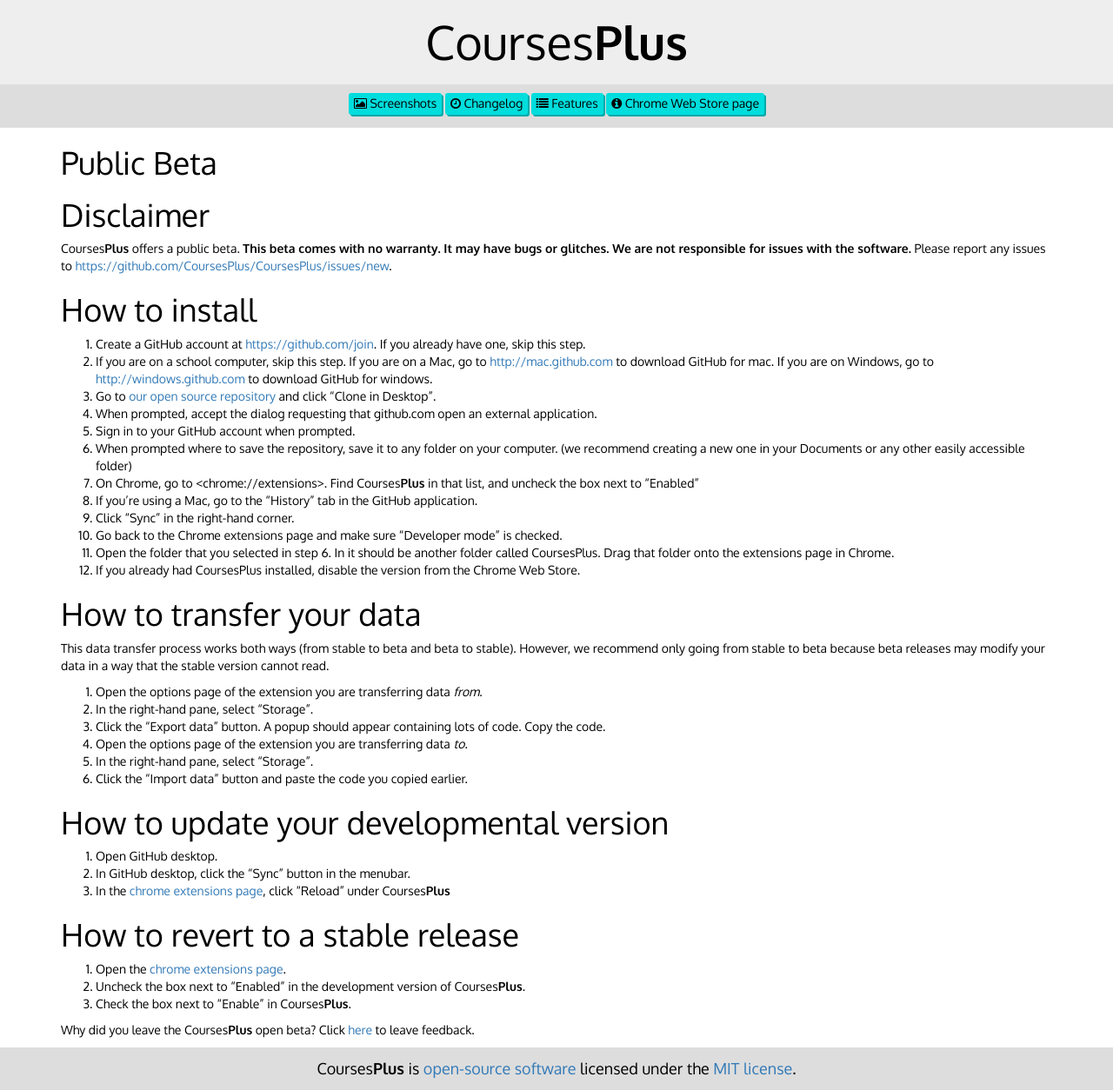
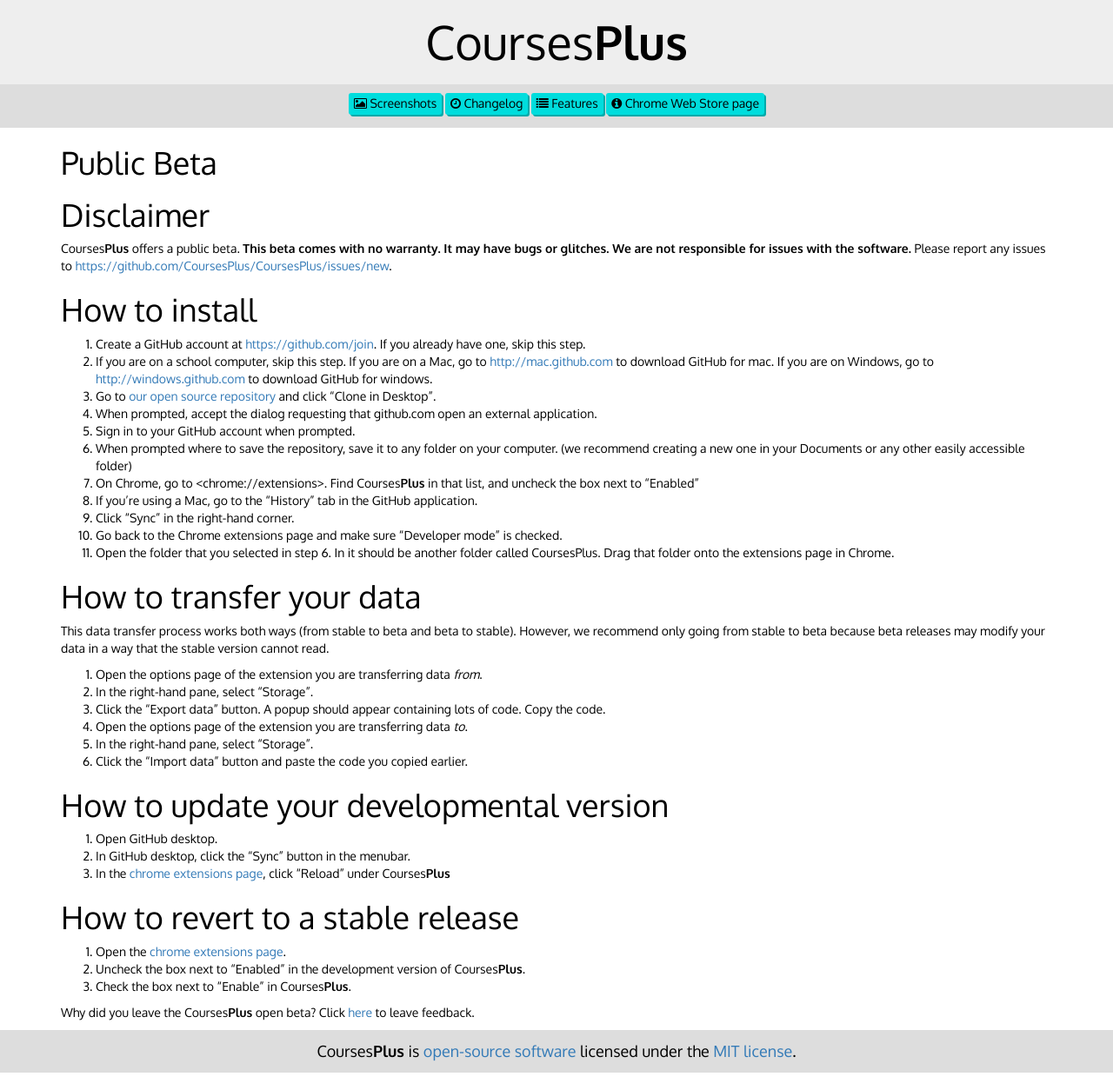
Before and after one commit to CoursesPlus/coursesplus.github.io, a Jekyll site: the page built from beta/index.md, in a window 1280 px wide. Shown: the whole page at 87% size. Built offline with Jekyll 4.4.1, drawn with Linux system fonts in a browser that asks for light colours.

Commit message:
Remove unnecessary instruction

```diff
--- a/beta/index.md
+++ b/beta/index.md
@@ -20,7 +20,6 @@
 9. Click "Sync" in the right-hand corner.
 10. Go back to the Chrome extensions page and make sure "Developer mode" is checked.
 11. Open the folder that you selected in step 6. In it should be another folder called CoursesPlus. Drag that folder onto the extensions page in Chrome.
-12. If you already had CoursesPlus installed, disable the version from the Chrome Web Store.
 
 #How to transfer your data
 This data transfer process works both ways (from stable to beta and beta to stable). However, we recommend only going from stable to beta because beta releases may modify your data in a way that the stable version cannot read.
```
